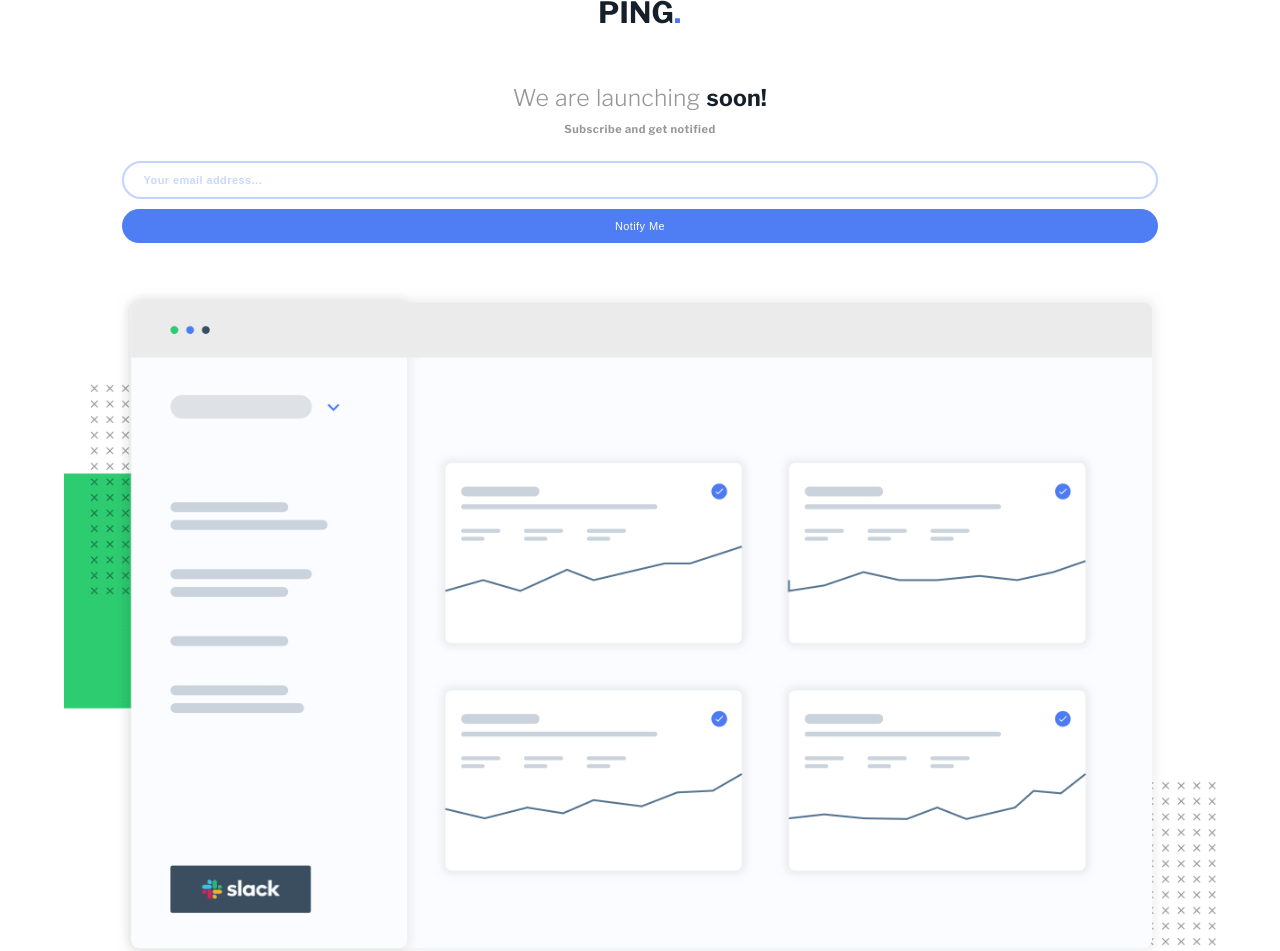
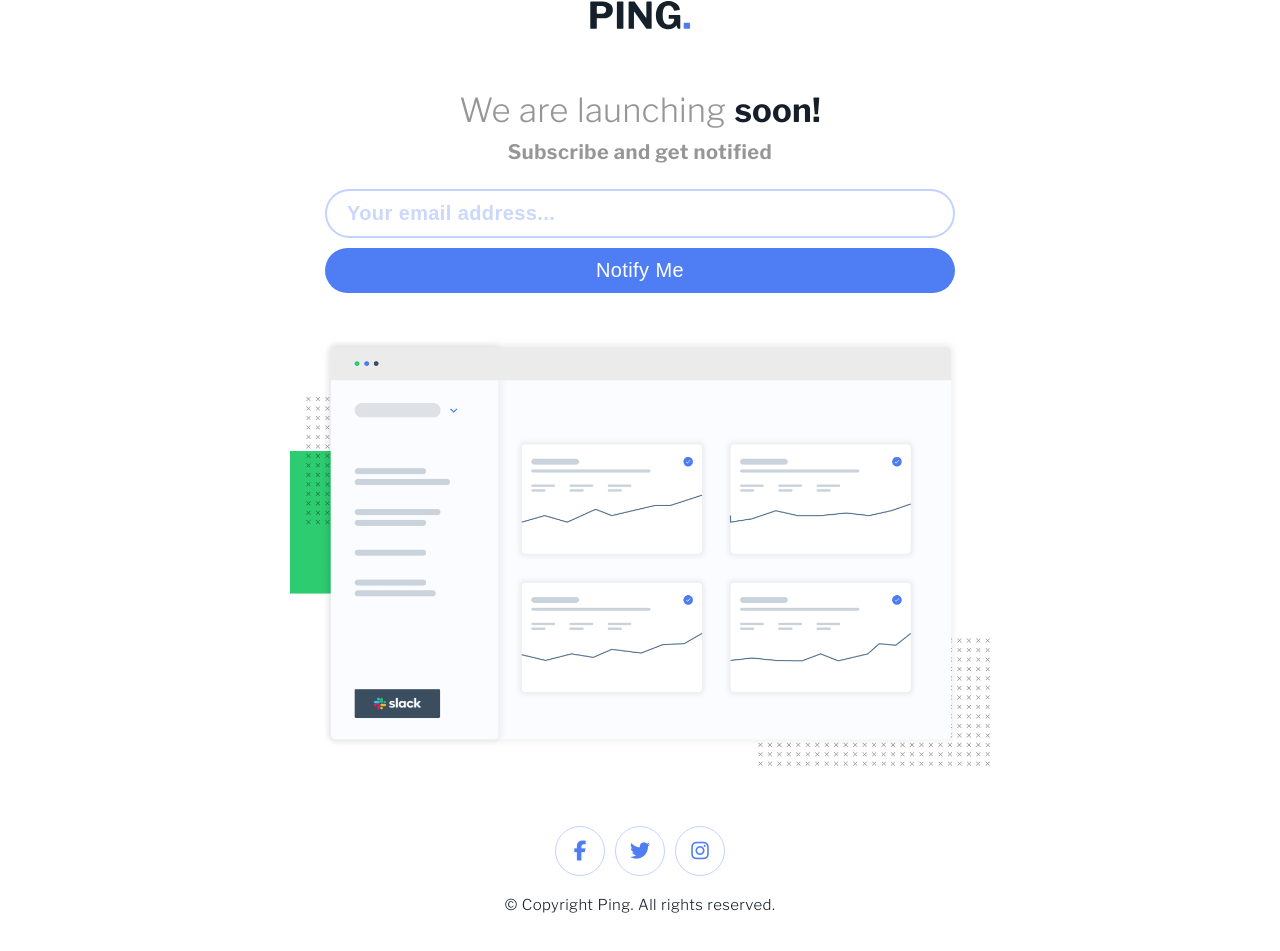
Before and after one commit to amirhossein-peyvand/ping-coming-soon-page-master, a React (Vite) app: page / in a window 1280 px wide. Shown: the top 951 px of the page. After the commit the page ends 914 px from the top, so only its background shows below. Built offline with nearby package versions, Linux system fonts and the light colour scheme.

Commit message:
Styling the project for medium devices

```diff
--- a/src/sass/App.scss
+++ b/src/sass/App.scss
@@ -155,3 +155,61 @@
     }
   }
 }
+
+@media screen and (min-width: 600px) {
+  .app {
+    width: 70rem;
+
+    header {
+      img {
+        width: 10rem;
+      }
+    }
+
+    main {
+      .content {
+        .titleDescContainer {
+          h1 {
+            font-size: 3.3rem;
+          }
+
+          p {
+            font-size: 2rem;
+          }
+        }
+
+        form {
+          .formGroup {
+            input {
+              font-size: 2rem;
+            }
+            input::placeholder {
+              font-size: 2rem;
+            }
+          }
+
+          button {
+            font-size: 2rem;
+          }
+        }
+      }
+    }
+
+    footer {
+      .iconsContainer {
+        a {
+          width: 5rem;
+          height: 5rem;
+
+          i {
+            font-size: 2rem;
+          }
+        }
+      }
+
+      p {
+        font-size: 1.5rem;
+      }
+    }
+  }
+}
```
